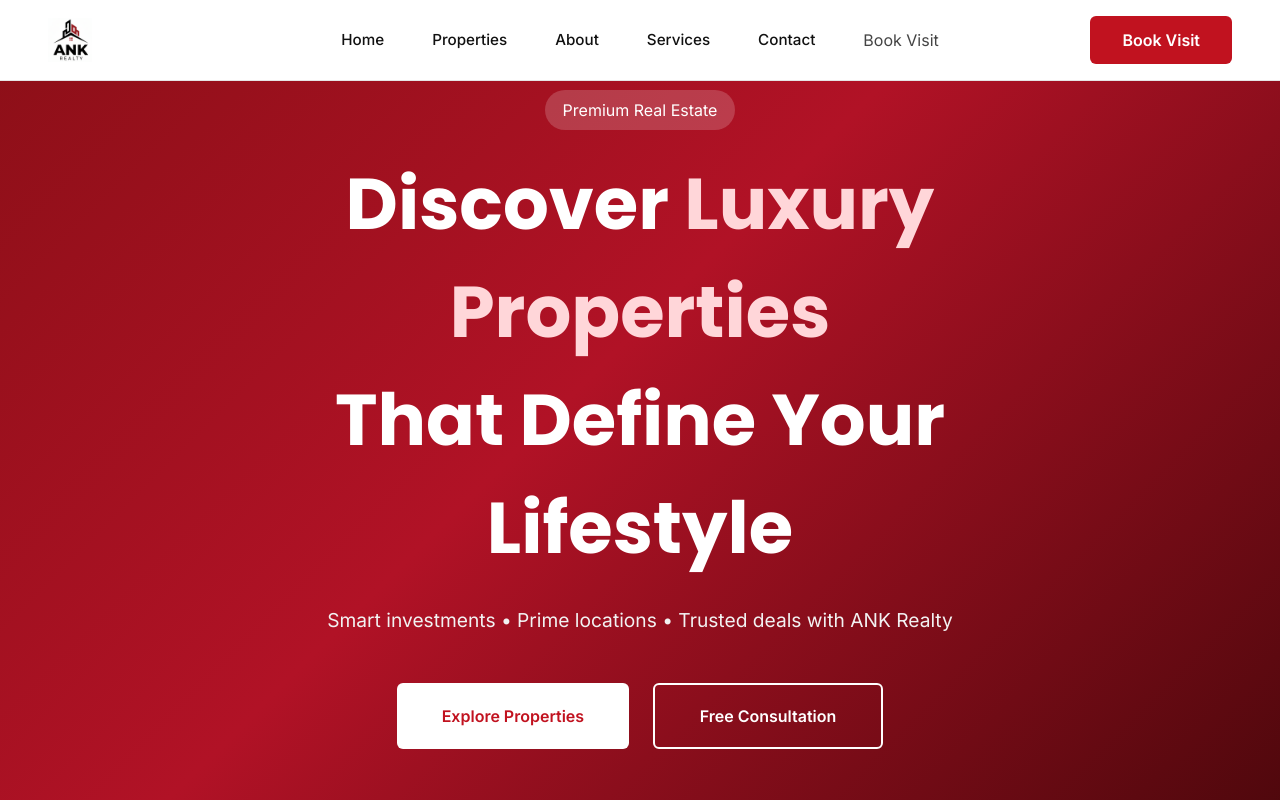
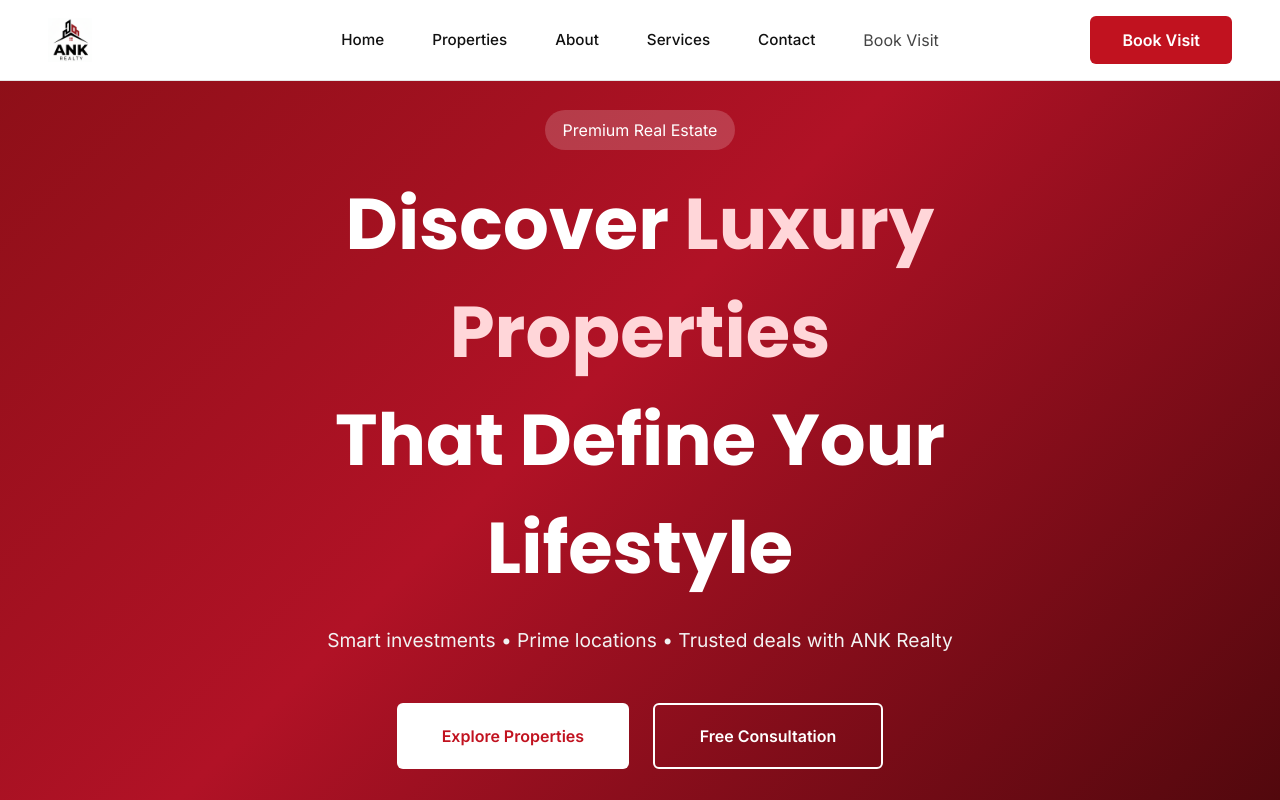
Before and after one commit to abhishekkumardevloper/ANK-real-state, a React (Create React App) app in the folder frontend/: page / in a window 1280 px wide. Shown: the top 800 px of the page. Built offline with nearby package versions, Linux system fonts and the light colour scheme.

Commit message:
Update Home.css

```diff
--- a/frontend/src/styles/Home.css
+++ b/frontend/src/styles/Home.css
@@ -115,7 +115,7 @@
 /* ================= HERO ================= */
 .hero-section {
   min-height: 100vh;
-  padding-top: 90px;
+  padding-top: 110px;
   display: flex;
   align-items: center;
   justify-content: center;
```
